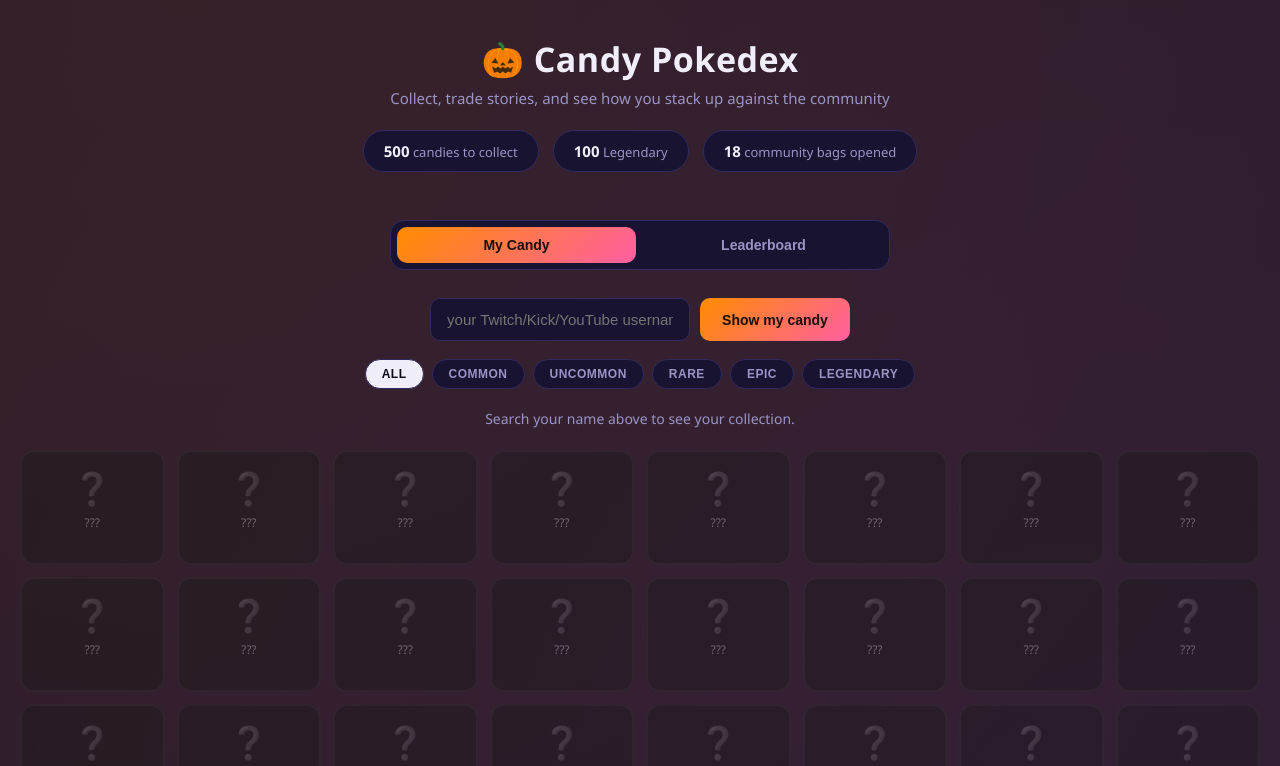
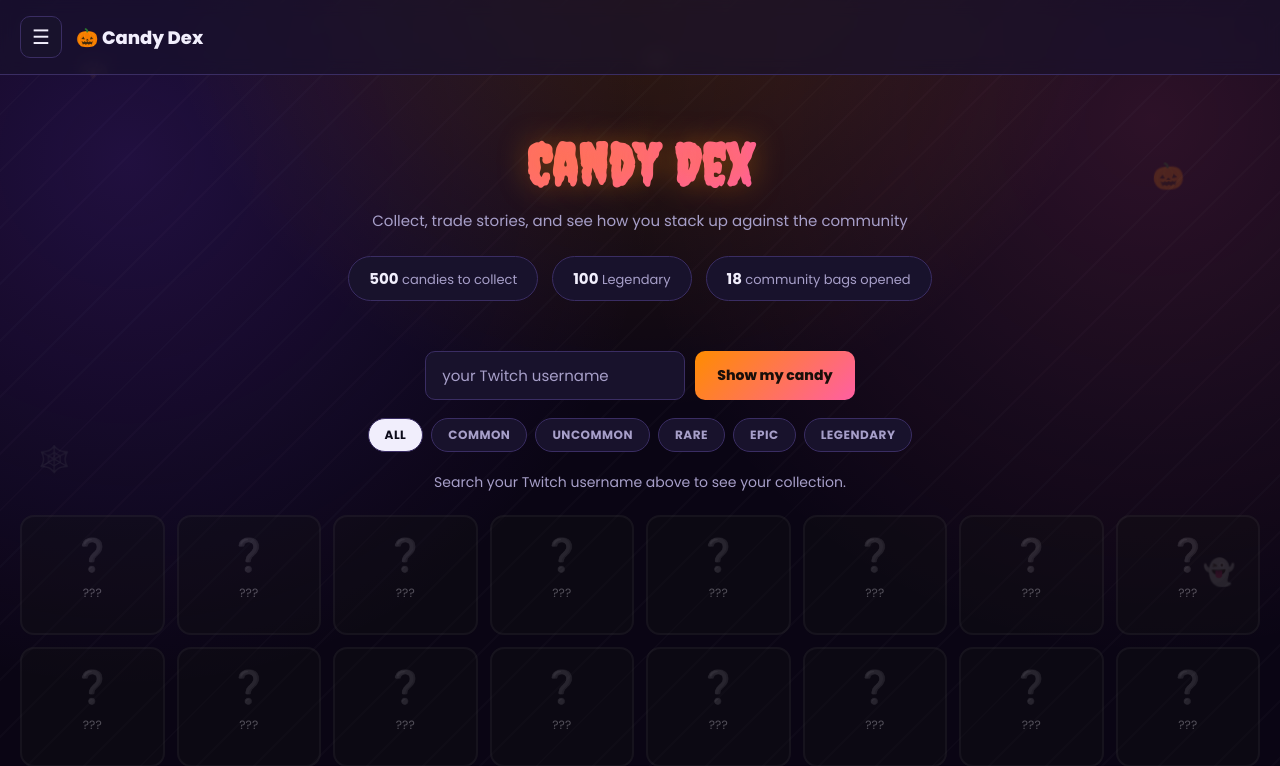
Before and after one commit to Nickthegamer1/candydex, a plain HTML site: page index.html in a window 1280 px wide. Shown: the top 766 px of the page. Drawn offline with Linux system fonts and the light colour scheme.

Commit message:
Refactor index.html for Candy Dex layout and styling
Updated title and improved styling for the Candy Dex page. Added navigation functionality and enhanced layout with new CSS properties.

```diff
--- a/index.html
+++ b/index.html
@@ -3,17 +3,21 @@
 <head>
 <meta charset="UTF-8">
 <meta name="viewport" content="width=device-width, initial-scale=1">
-<title>Candy Pokedex</title>
+<title>Candy Dex</title>
+<link rel="preconnect" href="https://fonts.googleapis.com">
+<link rel="preconnect" href="https://fonts.gstatic.com" crossorigin>
+<link href="https://fonts.googleapis.com/css2?family=Creepster&family=Poppins:wght@400;500;600;700;800&display=swap" rel="stylesheet">
 <style>
   :root {
-    --bg: #0d0b1a;
-    --panel: #171330;
-    --panel2: #1f1a42;
-    --border: #322a5e;
+    --bg: #0a0514;
+    --panel: #18122c;
+    --panel2: #221a3f;
+    --border: #3a2d63;
     --accent: #ff8c00;
     --accent2: #ff5fa2;
+    --accent3: #7c3aed;
     --text: #f1eefc;
-    --muted: #9b94c4;
+    --muted: #a79fc9;
     --common: #9aa0a8;
     --uncommon: #4caf50;
     --rare: #2196f3;
@@ -26,28 +30,154 @@
   body {
     margin: 0;
     min-height: 100vh;
-    background:
-      radial-gradient(circle at 15% 0%, rgba(255,140,0,0.12), transparent 40%),
-      radial-gradient(circle at 85% 10%, rgba(162,89,255,0.14), transparent 45%),
-      var(--bg);
+    font-family: 'Poppins', 'Segoe UI', Arial, sans-serif;
     color: var(--text);
-    font-family: 'Segoe UI', Arial, sans-serif;
+    position: relative;
+    overflow-x: hidden;
+    background-color: var(--bg);
+    background-image:
+      radial-gradient(circle at 50% -10%, rgba(255,140,0,0.18), transparent 45%),
+      radial-gradient(circle at 10% 20%, rgba(124,58,237,0.20), transparent 40%),
+      radial-gradient(circle at 90% 15%, rgba(255,95,162,0.14), transparent 40%),
+      repeating-linear-gradient(135deg, rgba(255,255,255,0.015) 0px, rgba(255,255,255,0.015) 2px, transparent 2px, transparent 40px);
+    background-attachment: fixed;
   }
 
-  header {
-    text-align: center;
-    padding: 36px 20px 20px;
+  /* floating spooky decorations */
+  .float-deco {
+    position: fixed;
+    font-size: 26px;
+    opacity: 0.18;
+    pointer-events: none;
+    z-index: 0;
+    animation: drift 14s ease-in-out infinite;
+  }
+  @keyframes drift {
+    0%, 100% { transform: translateY(0) rotate(-6deg); }
+    50% { transform: translateY(-18px) rotate(6deg); }
   }
 
-  header h1 {
-    margin: 0;
-    font-size: 34px;
-    font-weight: 800;
-    letter-spacing: 0.5px;
+  /* ---- Top bar ---- */
+  .topbar {
+    display: flex;
+    align-items: center;
+    gap: 14px;
+    padding: 16px 20px;
+    border-bottom: 1px solid var(--border);
+    background: rgba(24,18,44,0.65);
+    position: sticky;
+    top: 0;
+    z-index: 50;
+    backdrop-filter: blur(8px);
   }
 
-  header p {
-    margin: 6px 0 0;
+  .hamburger {
+    width: 42px;
+    height: 42px;
+    border-radius: 10px;
+    border: 1px solid var(--border);
+    background: var(--panel);
+    color: var(--text);
+    font-size: 20px;
+    cursor: pointer;
+    display: flex;
+    align-items: center;
+    justify-content: center;
+    flex-shrink: 0;
+  }
+
+  .brand {
+    display: flex;
+    align-items: center;
+    gap: 8px;
+    font-weight: 800;
+    font-size: 18px;
+  }
+
+  /* ---- Slide-out nav menu (from the left, matches the icon) ---- */
+  .nav-overlay {
+    position: fixed;
+    inset: 0;
+    background: rgba(0,0,0,0.55);
+    opacity: 0;
+    pointer-events: none;
+    transition: opacity 0.2s ease;
+    z-index: 90;
+  }
+  .nav-overlay.open { opacity: 1; pointer-events: auto; }
+
+  .nav-panel {
+    position: fixed;
+    top: 0;
+    left: -300px;
+    width: 280px;
+    height: 100%;
+    background: var(--panel2);
+    border-right: 1px solid var(--border);
+    z-index: 100;
+    transition: left 0.22s ease;
+    padding: 20px;
+    display: flex;
+    flex-direction: column;
+    gap: 6px;
+  }
+  .nav-panel.open { left: 0; }
+
+  .nav-panel .nav-title {
+    font-size: 13px;
+    text-transform: uppercase;
+    letter-spacing: 1px;
+    color: var(--muted);
+    margin-bottom: 10px;
+  }
+
+  .nav-link {
+    display: flex;
+    align-items: center;
+    gap: 10px;
+    padding: 14px 16px;
+    border-radius: 10px;
+    background: transparent;
+    border: none;
+    color: var(--text);
+    font-size: 16px;
+    font-weight: 700;
+    text-align: left;
+    cursor: pointer;
+  }
+  .nav-link:hover { background: var(--panel); }
+  .nav-link.active { background: linear-gradient(135deg, var(--accent), var(--accent2)); color: #1a0f0a; }
+
+  .nav-close {
+    align-self: flex-end;
+    background: none;
+    border: none;
+    color: var(--muted);
+    font-size: 22px;
+    cursor: pointer;
+    margin-bottom: 10px;
+  }
+
+  /* ---- Hero ---- */
+  .hero {
+    position: relative;
+    text-align: center;
+    padding: 56px 20px 30px;
+    z-index: 1;
+  }
+  .hero h1 {
+    font-family: 'Creepster', cursive;
+    font-size: 58px;
+    margin: 0;
+    letter-spacing: 1px;
+    background: linear-gradient(135deg, #ff8c00, #ff5fa2 60%, #ffd700);
+    -webkit-background-clip: text;
+    background-clip: text;
+    color: transparent;
+    text-shadow: 0 0 30px rgba(255,140,0,0.35);
+  }
+  .hero p {
+    margin: 10px 0 0;
     color: var(--muted);
     font-size: 15px;
   }
@@ -57,7 +187,7 @@
     justify-content: center;
     gap: 14px;
     flex-wrap: wrap;
-    margin: 22px auto 0;
+    margin: 24px auto 0;
     max-width: 900px;
   }
 
@@ -71,39 +201,12 @@
   }
   .stat-pill b { color: var(--text); font-size: 15px; }
 
-  nav.tabs {
-    display: flex;
-    justify-content: center;
-    gap: 8px;
-    margin: 28px auto 0;
-    max-width: 500px;
-    background: var(--panel);
-    border: 1px solid var(--border);
-    border-radius: 14px;
-    padding: 6px;
-  }
-
-  nav.tabs button {
-    flex: 1;
-    padding: 10px 16px;
-    border: none;
-    border-radius: 10px;
-    background: transparent;
-    color: var(--muted);
-    font-size: 14px;
-    font-weight: 700;
-    cursor: pointer;
-    transition: all 0.15s ease;
-  }
-  nav.tabs button.active {
-    background: linear-gradient(135deg, var(--accent), var(--accent2));
-    color: #1a0f0a;
-  }
-
   main {
     max-width: 1400px;
     margin: 0 auto;
-    padding: 28px 20px 60px;
+    padding: 20px 20px 60px;
+    position: relative;
+    z-index: 1;
   }
 
   section { display: none; }
@@ -125,7 +228,9 @@
     color: var(--text);
     font-size: 15px;
     width: 260px;
+    font-family: 'Poppins', sans-serif;
   }
+  .search-row input::placeholder { color: var(--muted); }
   .search-row input:focus { outline: 2px solid var(--accent); }
 
   .search-row button {
@@ -137,6 +242,7 @@
     font-weight: 800;
     font-size: 14px;
     cursor: pointer;
+    font-family: 'Poppins', sans-serif;
   }
 
   .filters {
@@ -157,6 +263,7 @@
     letter-spacing: 0.5px;
     text-transform: uppercase;
     cursor: pointer;
+    font-family: 'Poppins', sans-serif;
   }
   .filters button.active { color: #0d0b1a; background: var(--text); }
 
@@ -248,26 +355,40 @@
 </head>
 <body>
 
-<header>
-  <h1>🎃 Candy Pokedex</h1>
+<span class="float-deco" style="top:8%; left:6%;">🦇</span>
+<span class="float-deco" style="top:20%; left:90%; animation-delay: 3s;">🎃</span>
+<span class="float-deco" style="top:55%; left:3%; animation-delay: 6s;">🕸️</span>
+<span class="float-deco" style="top:70%; left:94%; animation-delay: 2s;">👻</span>
+<span class="float-deco" style="top:5%; left:50%; animation-delay: 4.5s;">🦇</span>
+
+<div class="topbar">
+  <button class="hamburger" id="hamburgerBtn">☰</button>
+  <div class="brand">🎃 Candy Dex</div>
+</div>
+
+<div class="nav-overlay" id="navOverlay"></div>
+<div class="nav-panel" id="navPanel">
+  <button class="nav-close" id="navClose">✕</button>
+  <div class="nav-title">Menu</div>
+  <button class="nav-link active" id="navLinkMine">🍬 My Candy</button>
+  <button class="nav-link" id="navLinkBoard">🏆 Leaderboard</button>
+</div>
+
+<div class="hero">
+  <h1>Candy Dex</h1>
   <p>Collect, trade stories, and see how you stack up against the community</p>
   <div class="stat-bar">
     <div class="stat-pill"><b id="statTotalCandies">—</b> candies to collect</div>
     <div class="stat-pill"><b id="statLegendary">—</b> Legendary</div>
     <div class="stat-pill"><b id="statCommunityBags">—</b> community bags opened</div>
   </div>
-</header>
-
-<nav class="tabs">
-  <button id="tabBtnMine" class="active">My Candy</button>
-  <button id="tabBtnBoard">Leaderboard</button>
-</nav>
+</div>
 
 <main>
   <section id="tabMine" class="active">
     <div class="search-row">
-      <input id="usernameInput" type="text" placeholder="your Twitch/Kick/YouTube username" />
-      <button onclick="loadViewer()">Show my candy</button>
+      <input id="usernameInput" type="text" placeholder="your Twitch username" />
+      <button onclick="loadViewer(true)">Show my candy</button>
     </div>
     <div class="filters" id="rarityFilters"></div>
     <div class="stats-line" id="stats"></div>
@@ -288,6 +409,7 @@
 
 <script>
 const BASE = "./";
+const USERNAME_KEY = "candydex_username";
 let candies = [];
 let viewers = {};
 let activeRarity = "All";
@@ -350,10 +472,12 @@
   });
 }
 
-function loadViewer() {
+function loadViewer(fromClick) {
   const name = document.getElementById("usernameInput").value.trim().toLowerCase();
   const stats = document.getElementById("stats");
   if (!name) return;
+
+  try { localStorage.setItem(USERNAME_KEY, name); } catch (e) {}
 
   const data = viewers[name];
   const owned = data ? data.candies : {};
@@ -409,22 +533,44 @@
 function switchTab(which) {
   document.getElementById("tabMine").classList.toggle("active", which === "mine");
   document.getElementById("tabBoard").classList.toggle("active", which === "board");
-  document.getElementById("tabBtnMine").classList.toggle("active", which === "mine");
-  document.getElementById("tabBtnBoard").classList.toggle("active", which === "board");
+  document.getElementById("navLinkMine").classList.toggle("active", which === "mine");
+  document.getElementById("navLinkBoard").classList.toggle("active", which === "board");
+  if (which === "board") renderLeaderboard();
+  closeNav();
 }
 
-document.getElementById("tabBtnMine").onclick = () => switchTab("mine");
-document.getElementById("tabBtnBoard").onclick = () => {
-  switchTab("board");
-  renderLeaderboard();
-};
+const navOverlay = document.getElementById("navOverlay");
+const navPanel = document.getElementById("navPanel");
+
+function openNav() {
+  navOverlay.classList.add("open");
+  navPanel.classList.add("open");
+}
+function closeNav() {
+  navOverlay.classList.remove("open");
+  navPanel.classList.remove("open");
+}
+
+document.getElementById("hamburgerBtn").onclick = openNav;
+document.getElementById("navClose").onclick = closeNav;
+navOverlay.onclick = closeNav;
+document.getElementById("navLinkMine").onclick = () => switchTab("mine");
+document.getElementById("navLinkBoard").onclick = () => switchTab("board");
 
 (async () => {
   await loadData();
   buildFilters();
-  document.getElementById("stats").textContent =
-    `Search your name above to see your collection.`;
-  renderGrid({});
+
+  let savedName = "";
+  try { savedName = localStorage.getItem(USERNAME_KEY) || ""; } catch (e) {}
+
+  if (savedName) {
+    document.getElementById("usernameInput").value = savedName;
+    loadViewer(false);
+  } else {
+    document.getElementById("stats").textContent = `Search your Twitch username above to see your collection.`;
+    renderGrid({});
+  }
 })();
 </script>
 
```
